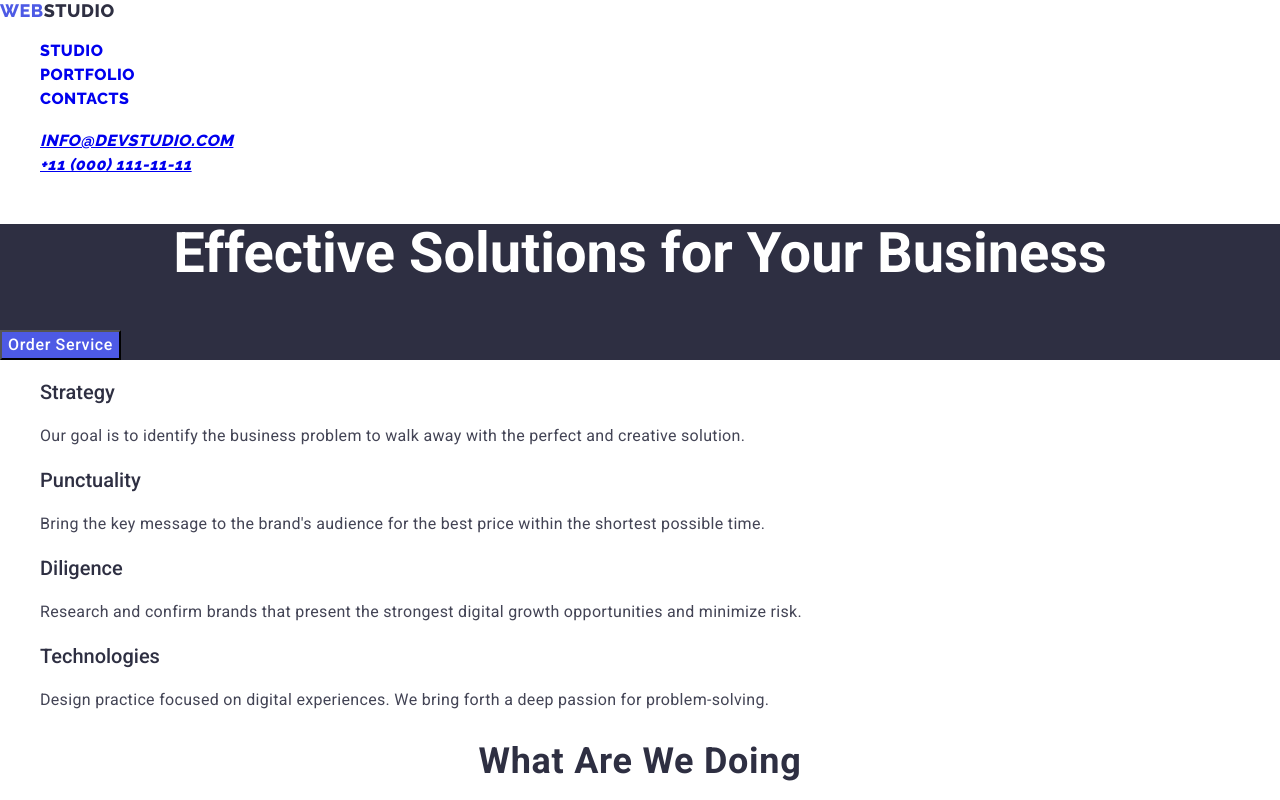
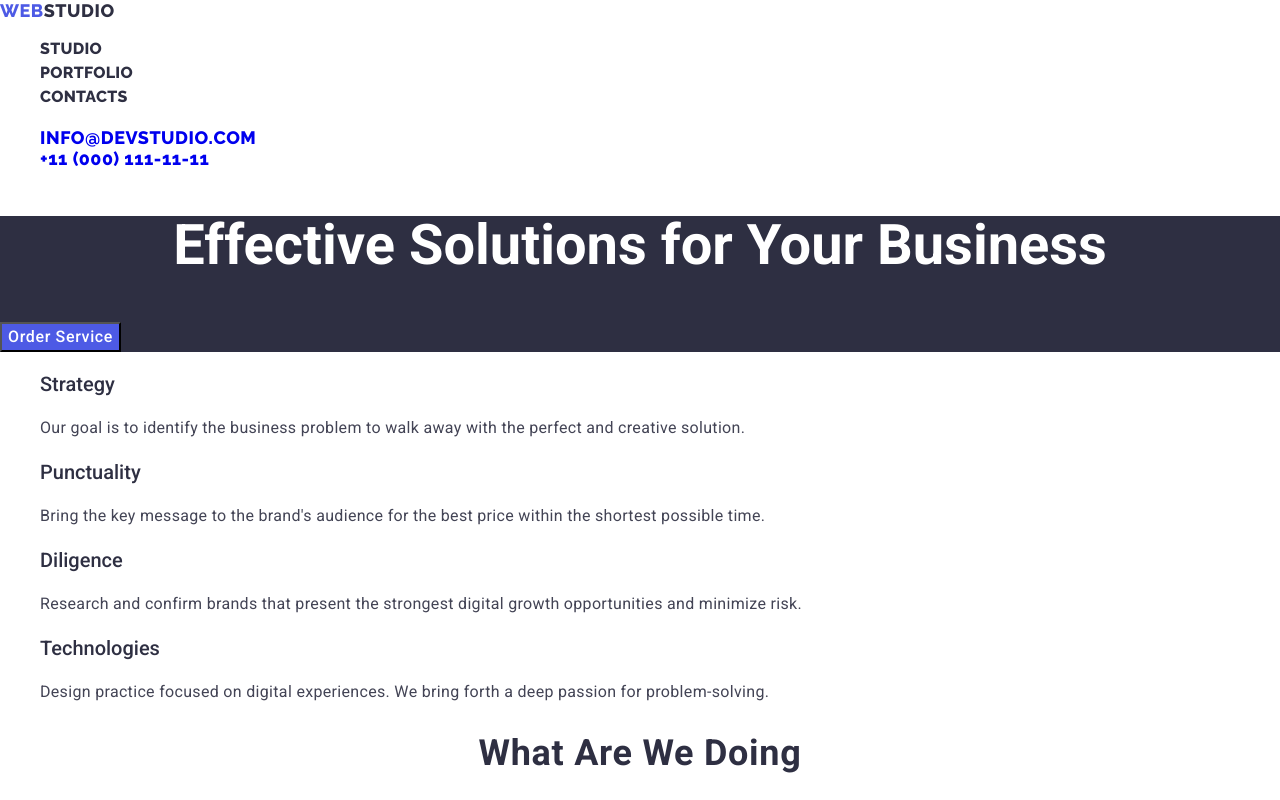
Before and after one commit to Lesandra17/goit-markup-hw-02, a plain HTML site: page index.html in a window 1280 px wide. Shown: the top 800 px of the page. Drawn offline with nearby package versions, Linux system fonts and the light colour scheme.

Commit message:
update hed

```diff
--- a/css/styles.css
+++ b/css/styles.css
@@ -53,21 +53,19 @@
 }
 
 
-    .list{
+    .list header-list{
         list-style: none;
     }
     .header-list{
         font-weight: 500;
         font-size: 16px;
         line-height: 1.5;
-        letter-spacing: 0.02;
+        letter-spacing: 0.02em;
         color: var(--primary-color); }
 
      .link{
             text-decoration: none;
          }
-
-
 
     .header-list:hover,
     .header-list:focus{
@@ -75,15 +73,17 @@
      }
 
 /* address */
+.list-contacts{
+   font-style: normal;
+}
+.list list-contacts{
+    list-style: none;
+}
 
- .list-contacts link{
-    font-style: normal;
- }
-
-.list-contacts{
+.link-contacts link{
     font-size: 16px;
     line-height: 1.5;
-    letter-spacing: 0.02;
+    letter-spacing: 0.02em;
     color: var(--secondary-color);
 }
 
@@ -91,7 +91,8 @@
     text-decoration: none;
 
    }
-.link-contacts:hover:focus{
+.link:hover
+.link:focus{
    color: 404bbf;
 }
 
--- a/index.html
+++ b/index.html
@@ -17,17 +17,17 @@
       <nav class="logo-link list">
         <a class="logo-link link" href= "./index.html">Web<span class="logo-dark">Studio</span></a>
 
-        <ul class="list-header link">
-          <li class="header-list"><a class="link" href="index.html">Studio</a></li>
-          <li class="header-list"><a class="link" href="./portfolio.html">Portfolio</a></li>
-          <li class="header-list"><a class="link" href="#Contacts">Contacts</a></li>
+        <ul class="list header-list">
+          <li class="header-list"><a class="header-list link" href="index.html">Studio</a></li>
+          <li class="header-list"><a class="header-list link" href="./portfolio.html">Portfolio</a></li>
+          <li class="header-list"><a class="header-list link" href="#Contacts">Contacts</a></li>
           </ul>
 
 
-       <address id="Contacts">
-          <ul class="list-contacts link">
-        <li class="list-contacts"><a class="contacts-link" href="mailto:info@devstudio.com">info@devstudio.com</a></li>
-        <li class="mail-list"><a class="contacts-link" href="tel:+110001111111">+11 (000) 111-11-11</a></li>
+       <address class="list-contacts" id="Contacts">
+          <ul class="list list-contacts ">
+        <li><a class="link-contacts link" href="mailto:info@devstudio.com">info@devstudio.com</a></li>
+        <li><a class="link-contacts link" href="tel:+110001111111">+11 (000) 111-11-11</a></li>
          </ul>
       </address>
       </nav>
```
